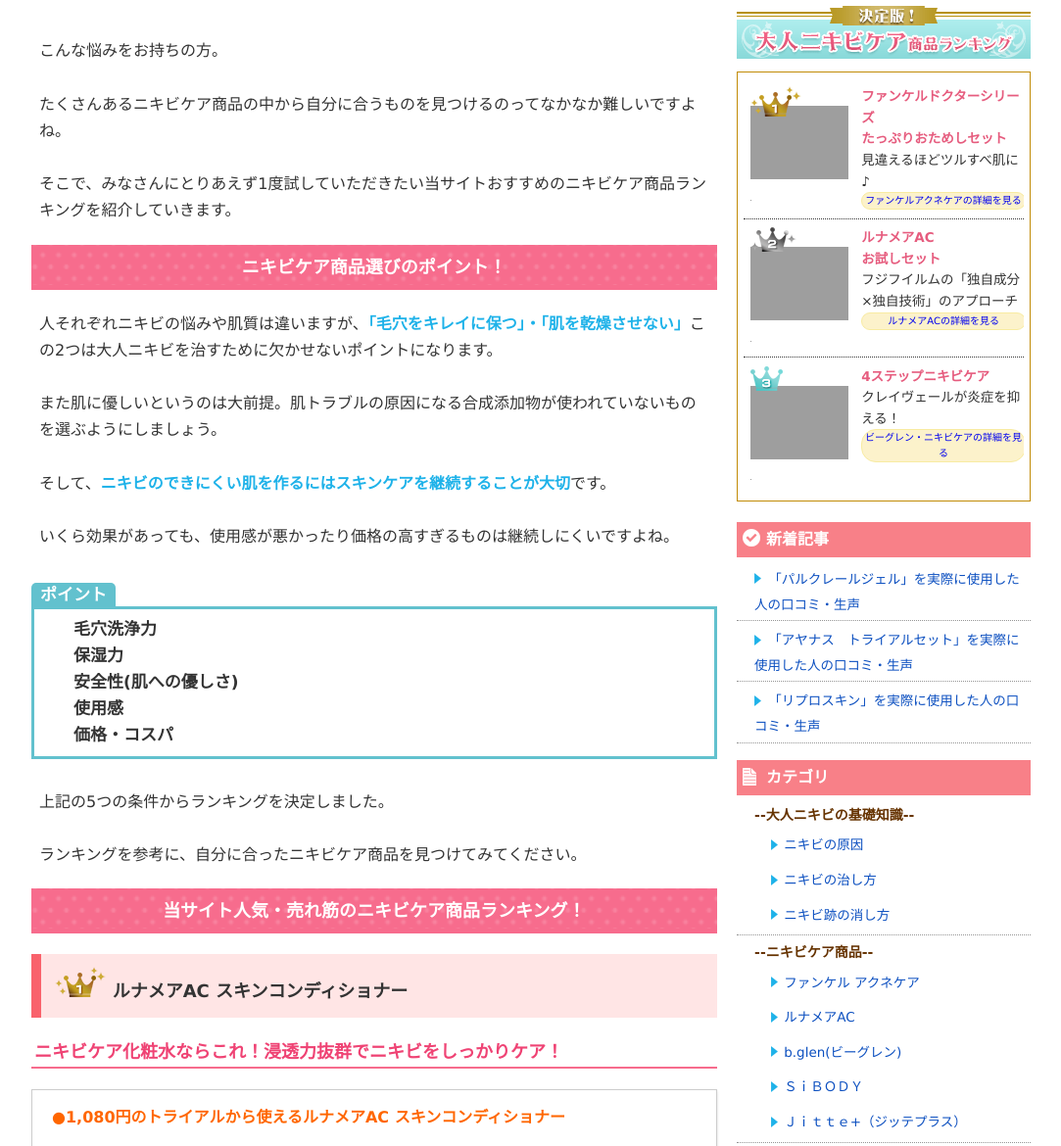
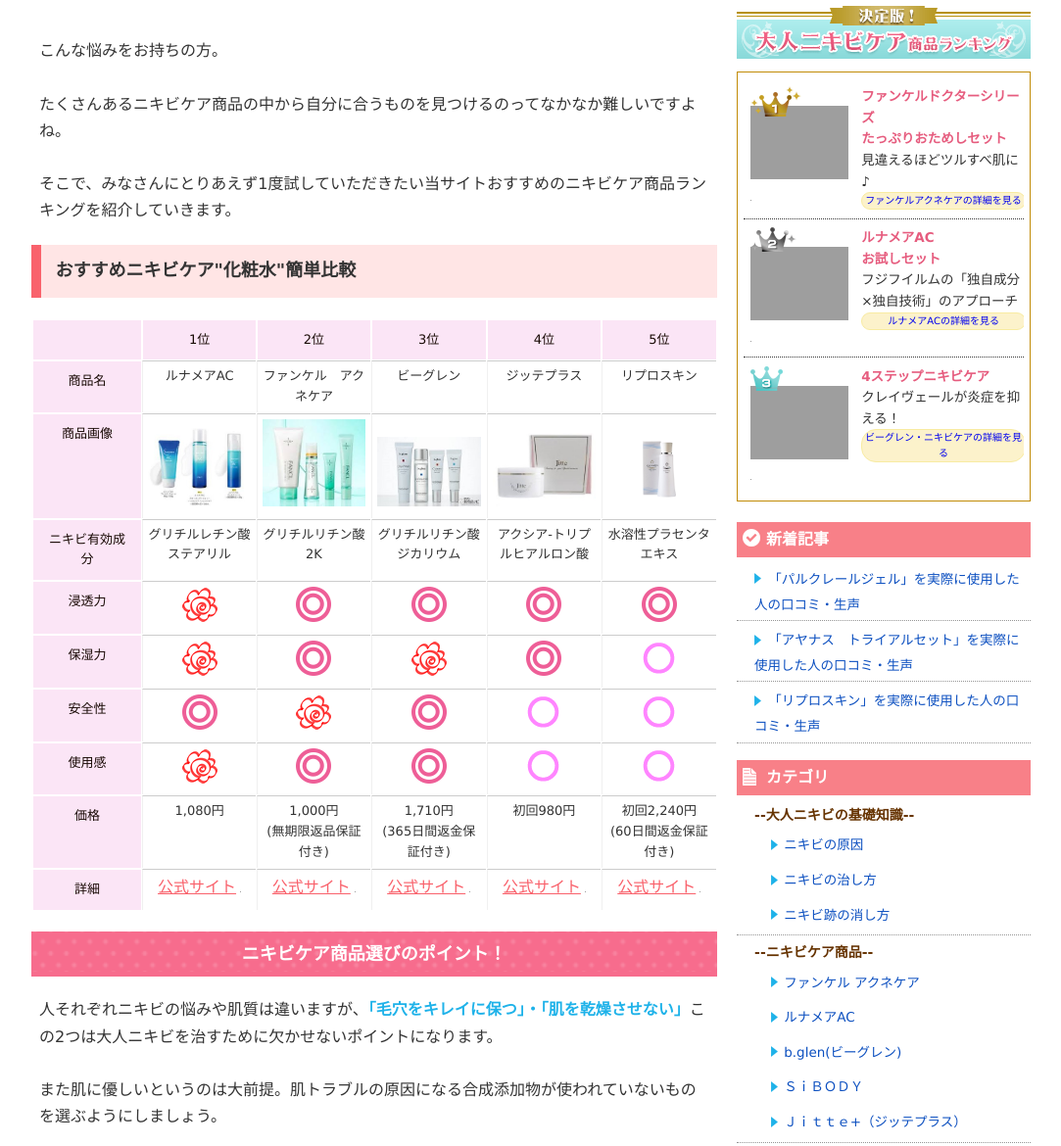
Before and after one commit to team-officekuma/-, a PHP site: page /article/ranking/kesyousui/index.php in a window 1280 px wide. Shown: the part 850-2020 px from the top of the page at 98% size, without its empty margins (98-1181 px from the left). Run offline with PHP 8.4, Linux system fonts and the light colour scheme; grey boxes are pictures that could not be loaded.

Commit message:
化粧水ランキングページにTOPランキンググラフを追加。商品別の詳細グラフは次回。

```diff
--- a/skincare/article/ranking/kesyousui/index.php
+++ b/skincare/article/ranking/kesyousui/index.php
@@ -106,6 +106,96 @@
                         たくさんあるニキビケア商品の中から自分に合うものを見つけるのってなかなか難しいですよね。<br><br>
                         そこで、みなさんにとりあえず1度試していただきたい当サイトおすすめのニキビケア商品ランキングを紹介していきます。
                     </p>
+
+                <h5 class="akami-care">おすすめニキビケア"化粧水"簡単比較</h5>
+                <table class="table-ranking">
+						<tr>
+							<th></th>
+							<th>1位</th>
+							<th>2位</th>
+							<th>3位</th>
+							<th>4位</th>
+							<th>5位</th>
+						</tr>
+						<tr>
+							<th>商品名</th>
+							<td>ルナメアAC</td>
+							<td>ファンケル　アクネケア</td>
+							<td>ビーグレン</td>
+							<td>ジッテプラス</td>
+							<td>リプロスキン</td>
+						</tr>
+						<tr>
+							<th>商品画像</th>
+							<td><img src="../../../assets/img/kesyousui_runameAC.jpg" alt="ルナメアAC"></td>
+							<td><img src="../../../assets/img/kesyousui_FANCL.jpg" alt="ファンケル　アクネケア"></td>
+							<td><img src="../../../assets/img/kesyousui_b.glen.jpg" alt="ビーグレン"></td>
+							<td><img src="../../../assets/img/kesyousui_jitte.jpg" alt="ジッテプラス"></td>
+							<td><img src="../../../assets/img/kesyousui_reproskin.png" alt="リプロスキン"></td>
+						<tr>
+							<th>ニキビ有効成分</th>
+							<td>グリチルレチン酸ステアリル</td>
+							<td>グリチルリチン酸2K</td>
+							<td>グリチルリチン酸ジカリウム</td>
+							<td>アクシア-トリプルヒアルロン酸</td>
+							<td>水溶性プラセンタエキス</td>
+						</tr>
+                        <tr>
+							<th>浸透力</th>
+							<td><img src="../../../assets/img/ranking-hanamaru.png" alt="保湿力"></td>
+							<td><img src="../../../assets/img/ranking-nigyumaru.png" alt="保湿力"></td>
+							<td><img src="../../../assets/img/ranking-nigyumaru.png" alt="保湿力"></td>
+							<td><img src="../../../assets/img/ranking-nigyumaru.png" alt="保湿力"></td>
+							<td><img src="../../../assets/img/ranking-nigyumaru.png" alt="保湿力"></td>
+						</tr>
+                        <tr>
+							<th>保湿力</th>
+							<td><img src="../../../assets/img/ranking-hanamaru.png" alt="保湿力"></td>
+							<td><img src="../../../assets/img/ranking-nigyumaru.png" alt="保湿力"></td>
+							<td><img src="../../../assets/img/ranking-hanamaru.png" alt="保湿力"></td>
+							<td><img src="../../../assets/img/ranking-nigyumaru.png" alt="保湿力"></td>
+							<td><img src="../../../assets/img/ranking-maru.png" alt="保湿力"></td>
+						</tr>
+                        <tr>
+							<th>安全性</th>
+							<td><img src="../../../assets/img/ranking-nigyumaru.png" alt="安全性"></td>
+							<td><img src="../../../assets/img/ranking-hanamaru.png" alt="保湿力"></td>
+							<td><img src="../../../assets/img/ranking-nigyumaru.png" alt="安全性"></td>
+							<td><img src="../../../assets/img/ranking-maru.png" alt="安全性"></td>
+							<td><img src="../../../assets/img/ranking-maru.png" alt="安全性"></td>
+						</tr>
+                       <tr>
+							<th>使用感</th>
+							<td><img src="../../../assets/img/ranking-hanamaru.png" alt="使用感"></td>
+							<td><img src="../../../assets/img/ranking-nigyumaru.png" alt="使用感"></td>
+							<td><img src="../../../assets/img/ranking-nigyumaru.png" alt="使用感"></td>
+                           <td><img src="../../../assets/img/ranking-maru.png" alt="使用感"></td>
+							<td><img src="../../../assets/img/ranking-maru.png" alt="使用感"></td>
+						</tr>
+                        <tr>
+							<th>価格</th>
+							<td>1,080円 <br></td>
+							<td>1,000円<br>(無期限返品保証付き)</td>
+							<td>1,710円<br>(365日間返金保証付き)</td>
+							<td>初回980円<br></td>
+							<td>初回2,240円<br>(60日間返金保証付き)<br></td>
+						</tr>
+                        <tr>
+							<th>詳細</th>
+							<td><a href="https://px.a8.net/svt/ejp?a8mat=2ZEWP8+D2CGOI+2UM6+5YJRM" target="_blank" rel="nofollow">公式サイト</a>
+<img border="0" width="1" height="1" src="https://www13.a8.net/0.gif?a8mat=2ZEWP8+D2CGOI+2UM6+5YJRM" alt="【ルナメアAC】公式サイト">
+                            </td>
+							<td><a href="https://px.a8.net/svt/ejp?a8mat=2ZASQI+2UEKTU+3GHY+1TMEAQ" target="_blank" rel="nofollow">公式サイト</a>
+<img border="0" width="1" height="1" src="https://www18.a8.net/0.gif?a8mat=2ZASQI+2UEKTU+3GHY+1TMEAQ" alt="【ファンケル】公式サイト"></td>
+							<td><a href="https://px.a8.net/svt/ejp?a8mat=2ZEWP9+1823JM+YPG+614CY" target="_blank" rel="nofollow">公式サイト</a>
+<img border="0" width="1" height="1" src="https://www13.a8.net/0.gif?a8mat=2ZEWP9+1823JM+YPG+614CY" alt="【ファンケル】公式サイト"></td>
+							<td><a href="https://px.a8.net/svt/ejp?a8mat=2ZEWP9+BXUZJM+2DDC+4STX76" target="_blank" rel="nofollow">公式サイト</a>
+<img border="0" width="1" height="1" src="https://www16.a8.net/0.gif?a8mat=2ZEWP9+BXUZJM+2DDC+4STX76" alt="【ジッテプラス】公式サイト"></td>
+							<td><a href="https://px.a8.net/svt/ejp?a8mat=2ZJ3TR+82JJZM+2BHA+ZT0BM" target="_blank" rel="nofollow">公式サイト</a>
+<img border="0" width="1" height="1" src="https://www15.a8.net/0.gif?a8mat=2ZJ3TR+82JJZM+2BHA+ZT0BM" alt="【リプロスキン】公式サイト"></td>
+						</tr>
+				</table>
+
 
                 <h2 class="h2">ニキビケア商品選びのポイント！</h2>
                 <p>
```
Also changed, not shown: skincare/assets/img/kesyousui_FANCL.jpg (added), skincare/assets/img/kesyousui_b.glen.jpg (added), skincare/assets/img/kesyousui_jitte.jpg (added), skincare/assets/img/kesyousui_reproskin.png (added), skincare/assets/img/kesyousui_runameAC.jpg (added).
